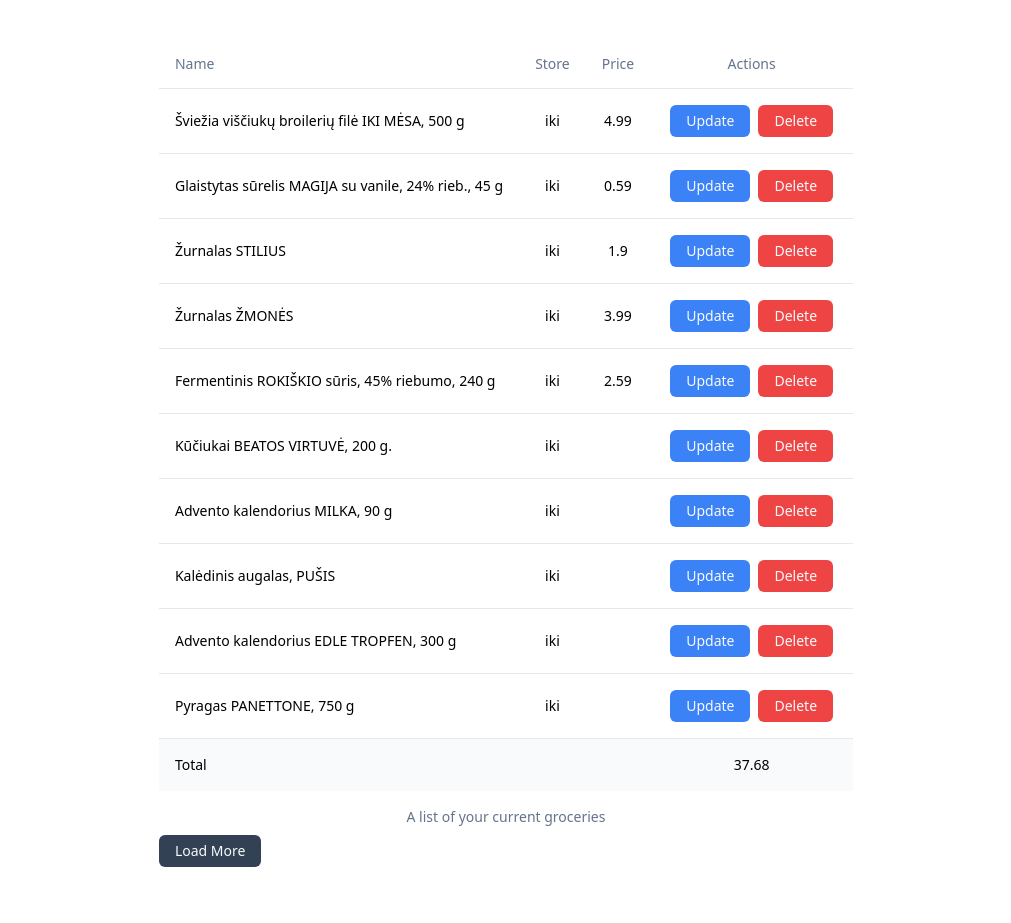
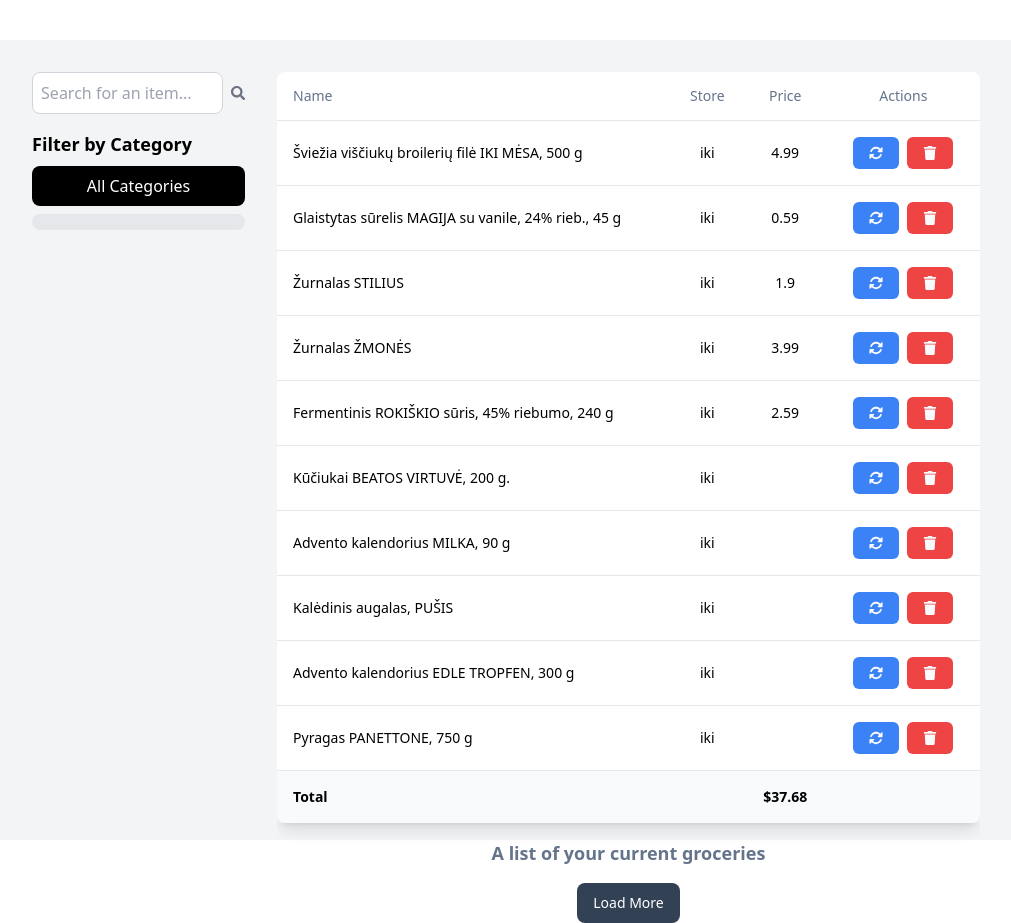
Before and after one commit to maistas365/maistas365, a React (Vite) app in the folder app/frontend/: page / in a window 1280 px wide. Shown: the whole page, without its empty margins (134-1145 px from the left). Before the commit the page ends 880 px from the top, so only its background shows below. Built offline with nearby package versions, Linux system fonts and the light colour scheme.

Commit message:
changes to table

```diff
--- a/app/frontend/src/components/MainGroceryList.tsx
+++ b/app/frontend/src/components/MainGroceryList.tsx
@@ -11,6 +11,8 @@
     TableRow,
 } from "./ui/table";
 import { Button } from "./ui/button";
+import { FaTimesCircle, FaTrash, FaSearch } from "react-icons/fa";
+import { FaRotate } from "react-icons/fa6";
 
 const data = sampleData;
 
@@ -18,13 +20,17 @@
     const [displayAmount, setDisplayAmount] = useState(10);
     const [total, setTotal] = useState(0);
     const [items, setItems] = useState<JSX.Element[]>([]);
+    const [searchQuery, setSearchQuery] = useState("");
+    const [selectedCategory, setSelectedCategory] = useState("");
 
-    const handleUpdate = (id) => {
+    const categories = [...new Set(data.map((item) => item.category))];
+
+    const handleUpdate = (id: string) => {
         // Your update logic here
         console.log("Update item with id:", id);
     };
 
-    const handleDelete = (id) => {
+    const handleDelete = (id: string) => {
         // Your delete logic here
         console.log("Delete item with id:", id);
     };
@@ -38,7 +44,13 @@
     }, []);
 
     useEffect(() => {
-        const newItems = data.slice(0, displayAmount).map((item) => (
+        const filteredData = data.filter(
+            (item) =>
+                item.name.toLowerCase().includes(searchQuery.toLowerCase()) &&
+                (selectedCategory === "" || item.category === selectedCategory)
+        );
+
+        const newItems = filteredData.slice(0, displayAmount).map((item) => (
             <TableRow key={item.id}>
                 <TableCell className="font-medium">{item.name}</TableCell>
                 <TableCell className="text-center">{item.shop}</TableCell>
@@ -48,30 +60,69 @@
                         onClick={() => handleUpdate(item.id)}
                         className="bg-blue-500 h-8 mx-1"
                     >
-                        Update
+                        <FaRotate />
                     </Button>
                     <Button
                         onClick={() => handleDelete(item.id)}
                         className="bg-red-500 h-8 mx-1"
                     >
-                        Delete
+                        <FaTrash />
                     </Button>
                 </TableCell>
             </TableRow>
         ));
         setItems(newItems);
-    }, [displayAmount]);
+    }, [displayAmount, searchQuery, selectedCategory]);
 
     return (
-        <div className="max-h-screen ">
-            <Table>
-                <TableCaption>A list of your current groceries</TableCaption>
+        <div className="max-h-screen flex flex-row p-4 bg-gray-100">
+            <div className="w-1/4 p-4">
+                <div className="flex items-center mb-4">
+                    <input
+                        type="text"
+                        placeholder="Search for an item..."
+                        className="w-full p-2 border border-gray-300 rounded-lg"
+                        value={searchQuery}
+                        onChange={(e) => setSearchQuery(e.target.value)}
+                    />
+                    <FaSearch className="ml-2 text-gray-500" />
+                </div>
+                <div className="mb-4">
+                    <h3 className="text-lg font-semibold mb-2">
+                        Filter by Category
+                    </h3>
+                    <div className="flex flex-col">
+                        <button
+                            className={`p-2 mb-2 rounded-lg ${selectedCategory === "" ? "bg-black text-white" : "bg-gray-200 text-gray-700"}`}
+                            onClick={() => setSelectedCategory("")}
+                        >
+                            All Categories
+                        </button>
+                        {categories.map((category) => (
+                            <button
+                                key={category}
+                                className={`p-2 mb-2 rounded-lg ${selectedCategory === category ? "bg-black text-white" : "bg-gray-200 text-gray-700"}`}
+                                onClick={() => setSelectedCategory(category)}
+                            >
+                                {category}
+                            </button>
+                        ))}
+                    </div>
+                </div>
+            </div>
+            <div className="w-3/4 p-4">
+                <Table className="bg-white shadow-lg rounded-lg">
+                    <TableCaption className="text-lg font-semibold">
+                        A list of your current groceries
+                    </TableCaption>
                     <TableHeader>
                         <TableRow>
                             <TableHead>Name</TableHead>
                             <TableHead className="text-center">Store</TableHead>
                             <TableHead className="text-center">Price</TableHead>
-                        <TableHead className="text-center">Actions</TableHead>
+                            <TableHead className="text-center">
+                                Actions
+                            </TableHead>
                         </TableRow>
                     </TableHeader>
                     <TableBody className="max-h-64 overflow-y-scroll">
@@ -79,17 +130,28 @@
                     </TableBody>
                     <TableFooter>
                         <TableRow>
-                        <TableCell colSpan={3}>Total</TableCell>
-                        <TableCell className="text-center">{total}</TableCell>
+                            <TableCell colSpan={2} className="font-semibold">
+                                Total
+                            </TableCell>
+                            <TableCell
+                                className="text-center font-semibold"
+                                colSpan={1}
+                            >
+                                ${total.toFixed(2)}
+                            </TableCell>
+                            <TableCell></TableCell>
                         </TableRow>
                     </TableFooter>
                 </Table>
+                <div className="flex justify-center mt-4">
                     <Button
                         onClick={() => setDisplayAmount((prev) => prev + 10)}
-                className="bg-slate-700 h-8 mt-2"
+                        className="bg-slate-700 text-white h-10 px-4 rounded-lg"
                     >
                         Load More
                     </Button>
                 </div>
+            </div>
+        </div>
     );
 }
```
Also changed, not shown: 1 other file (tests, documents, lock files or other folders). Lines whose indentation alone changed are shown as unchanged.
